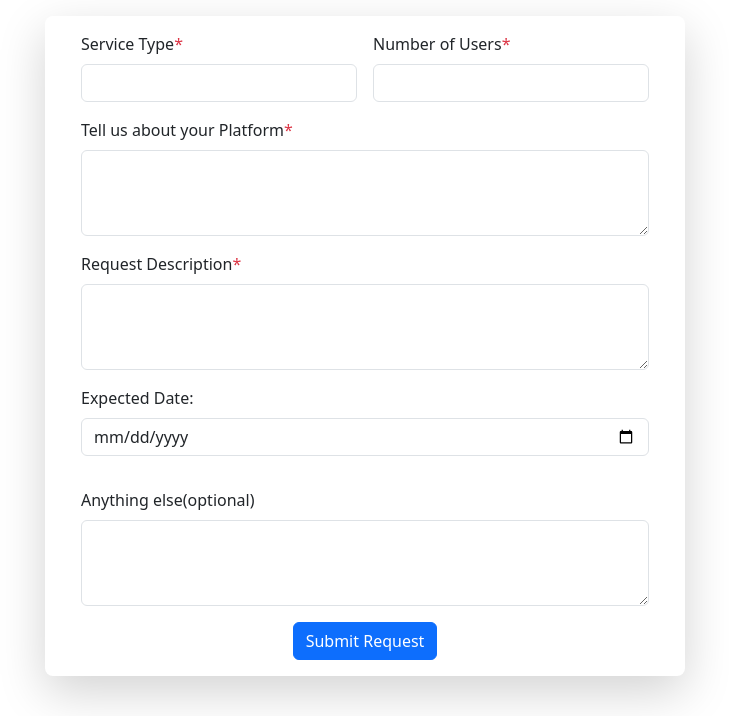
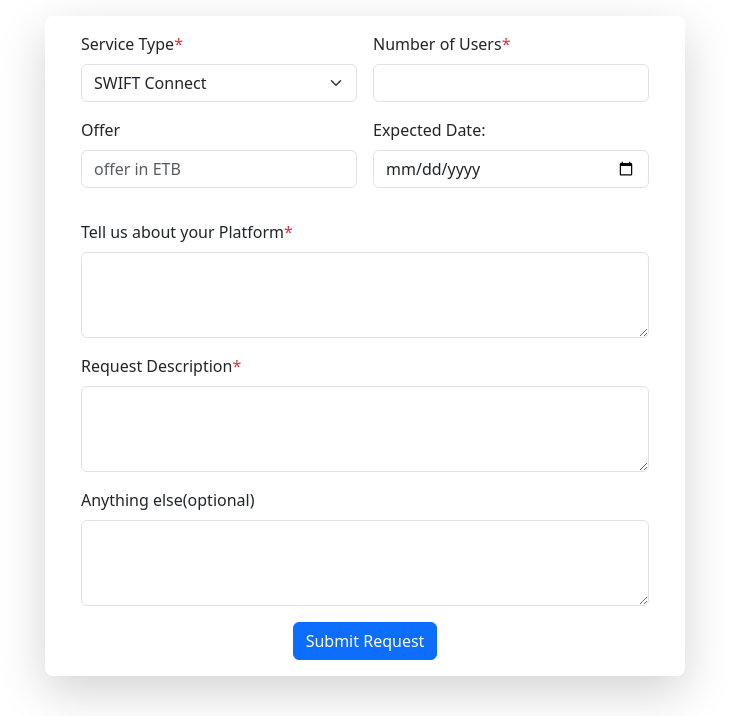
Before and after one commit to degisew/onboarding, a Django app: template customerRequest/templates/customerRequest/form.html in a window 1280 px wide. Shown: the top 716 px of that part, without its empty margins (275-1004 px from the left). Run offline with Django 5.2, Linux system fonts and the light colour scheme; the template is opened without the code that fills it, so the values that code supplies are empty; the page is wider than the window, and the part outside it is not shown; some libraries are stand-ins or nearby versions.

Commit message:
Added styling

```diff
--- a/customerRequest/templates/customerRequest/admin_dashboard.html
+++ b/customerRequest/templates/customerRequest/admin_dashboard.html
@@ -1,7 +1,7 @@
 {% extends 'index.html' %}
 
 {% block content %}
-<div>
+<div class=" container mt-5 vh-100 d-flex align-items-center justify-content-center">
     <h1>Admin Dashboard</h1>
 </div>
 
--- a/customerRequest/templates/customerRequest/form.html
+++ b/customerRequest/templates/customerRequest/form.html
@@ -7,12 +7,31 @@
     {% csrf_token %}
       <div class="col-md-6">
         <label for="service-type" class="form-label">Service Type<span class="text-danger">*</span></label>
-        <input type="text" name="service_type" class="form-control" id="service_type" required>
+        <!-- Example single danger button -->
+          <select class="form-select" aria-label="Select an item" name="service_type">
+          <!-- <option value="">--------</option> -->
+          <option  value="swift">SWIFT Connect</option>
+        </select>
+        <!-- <select name="service_type">
+          <option>--------</option>
+          <option value="swift">SWIFT Connect</option>
+          <option value="call">Call</option>
+          <option value="email">Email</option>
+        </select> -->
+        <!-- <input type="text" name="service_type" class="form-control" id="service_type" required> -->
       </div>
       <div class="col-md-6">
         <label for="users" class="form-label">Number of Users<span class="text-danger">*</span></label>
         <input type="number" name="users" class="form-control" id="users" required>
       </div>
+      <div class="col-md-6">
+        <label for="users" class="form-label">Offer</label>
+        <input type="number" name="offer" placeholder="offer in ETB" class="form-control" id="users" required>
+      </div>
+      <div class="col-md-6 mb-3">
+        <label for="id_expected_date">Expected Date:</label>
+        <input type="date" name="expected_date" placeholder="yyyy-mm-dd" class="form-control" required="" id="id_expected_date">
+    </div>
       <div class="col-12">
         <label for="inputAddress" class="form-label">Tell us about your Platform<span class="text-danger">*</span></label>
         <textarea class="form-control" name="about_platform" id="about_platform" rows="3" required></textarea>
--- a/customerRequest/templates/customerRequest/home.html
+++ b/customerRequest/templates/customerRequest/home.html
@@ -2,12 +2,12 @@
 
 
 {% block content %}
-<div class="container d-flex flex-column justify-content-center align-items-center mt-5">
+<div class=" container mt-5 vh-100 d-flex flex-column align-items-center justify-content-center">
     <h1>welcome!</h1>
     <div class="d-flex">
 
-        <a href="{% url 'login' %}" class="nav-item nav-link">Log in</a>
-        <a href="{% url 'users-register' %}" class="nav-item nav-link">Sign up</a>
+        <a href="{% url 'login' %}" class="btn btn-primary m-3">Log in</a>
+        <a href="{% url 'users-register' %}" class="btn btn-primary m-3">Sign up</a>
     </div>
 </div>
 {% endblock %}
--- a/customerRequest/templates/customerRequest/modal.html
+++ b/customerRequest/templates/customerRequest/modal.html
@@ -27,7 +27,7 @@
             <label for="activity-type" class="form-label"
               >Activity Type<span class="text-danger">*</span></label
             >
-            <select name="activity_type">
+            <select class="form-select" aria-label="Select an item" name="activity_type">
               <option>--------</option>
               <option value="meeting">Meeting</option>
               <option value="call">Call</option>
--- a/customerRequest/templates/customerRequest/user_dashboard.html
+++ b/customerRequest/templates/customerRequest/user_dashboard.html
@@ -1,7 +1,7 @@
 {% extends 'index.html' %}
 
 {% block content %}
-<div>
+<div class="container mt-5 vh-100 d-flex align-items-center justify-content-center">
     <h1>User Dashboard</h1>
 </div>
 
```
Also changed, not shown: other parts of customerRequest/templates/customerRequest/form.html (+0 -4 lines), customerRequest/templates/customerRequest/crm.html (+5 -4 lines).
